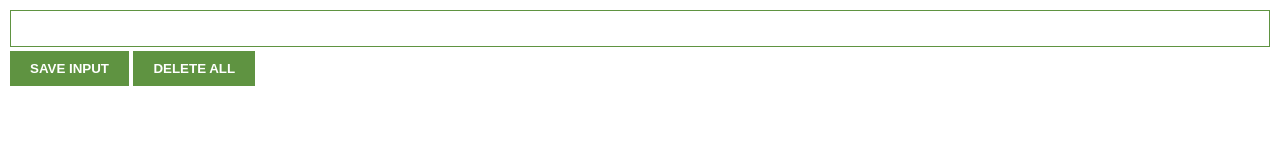
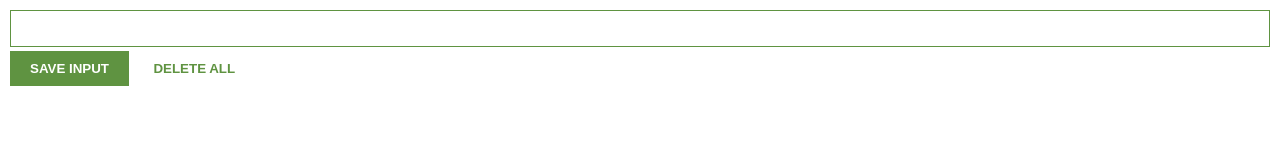
Before and after one commit to BanerjeeAgniva/LeadExtension, a browser extension: page index.html in a window 1280 px wide. Drawn offline with Linux system fonts and the light colour scheme.

Commit message:
Update index.css

```diff
--- a/index.css
+++ b/index.css
@@ -18,6 +18,11 @@ button {
     padding: 10px 20px;
     border: none;
     font-weight: bold;
+}
+
+#delete-btn {
+    background: white;
+    color: #5f9341;
 }
 
 body {
```
